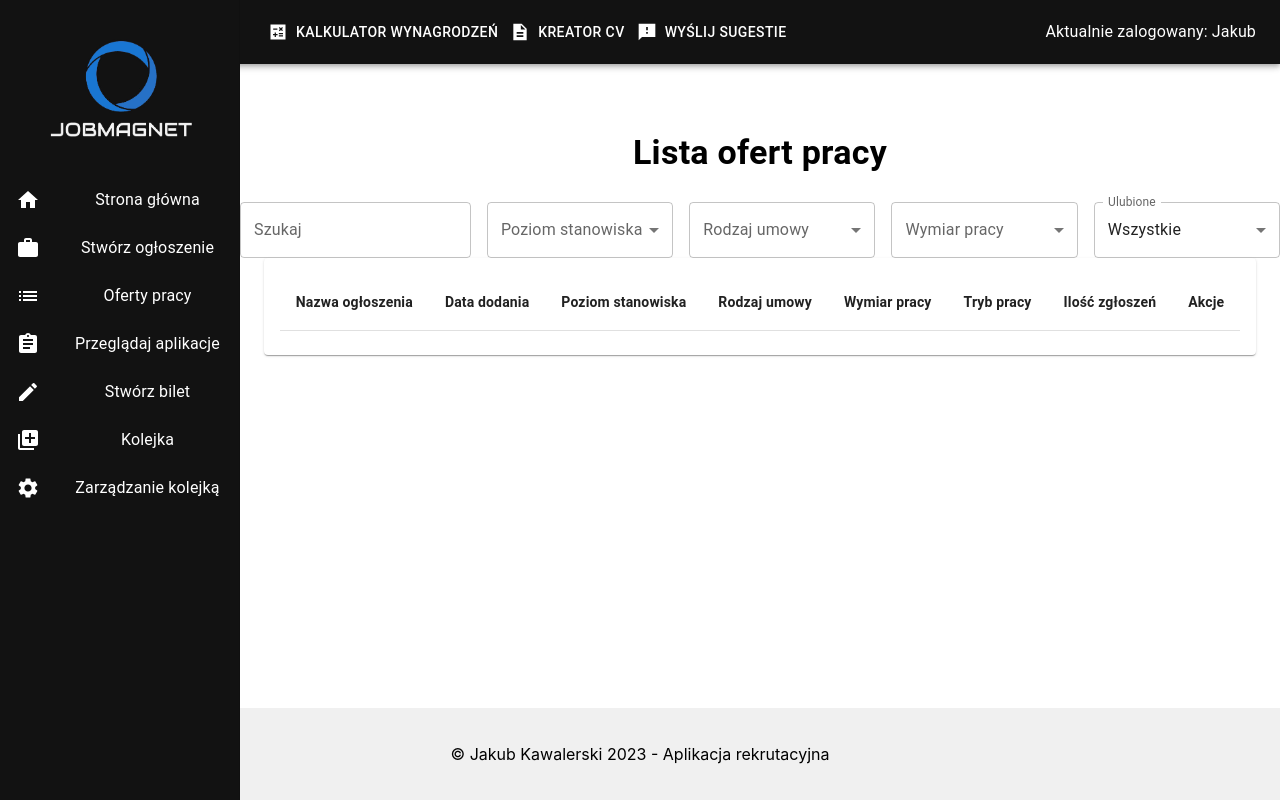
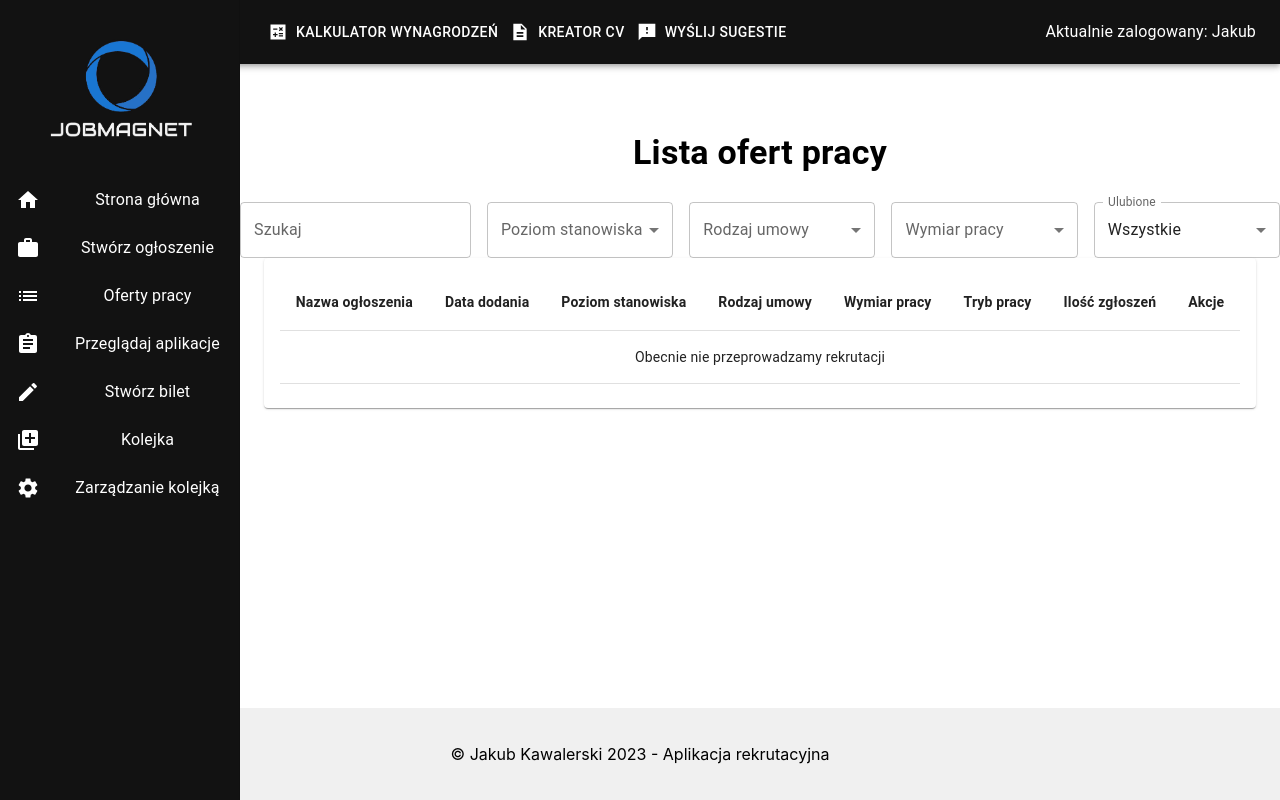
Before and after one commit to kawalerooo/job-magnet, a React (Create React App) app: page /jobOffersList in a window 1280 px wide. Built offline with nearby package versions, Linux system fonts and the light colour scheme.

Commit message:
fix empty table in job offers list

```diff
--- a/src/components/jobOffersFiles/JobOffersList.js
+++ b/src/components/jobOffersFiles/JobOffersList.js
@@ -248,7 +248,14 @@ const JobOffersList = () => {
                                 </TableRow>
                             </TableHead>
                             <TableBody>
-                                {filterAndSearchJobOffers().map((offer) => (
+                                {filterAndSearchJobOffers().length === 0 ? (
+                                    <TableRow>
+                                        <TableCell colSpan={8} style={{ textAlign: 'center' }}>
+                                            Obecnie nie przeprowadzamy rekrutacji
+                                        </TableCell>
+                                    </TableRow>
+                                ) : (
+                                    filterAndSearchJobOffers().map((offer) => (
                                         <TableRow key={offer.id}>
                                             <TableCell>
                                                 <Button
@@ -342,7 +349,8 @@ const JobOffersList = () => {
                                                 </Box>
                                             </TableCell>
                                         </TableRow>
-                                ))}
+                                    ))
+                                )}
                             </TableBody>
                         </Table>
                     </TableContainer>
```
Lines whose indentation alone changed are shown as unchanged.
